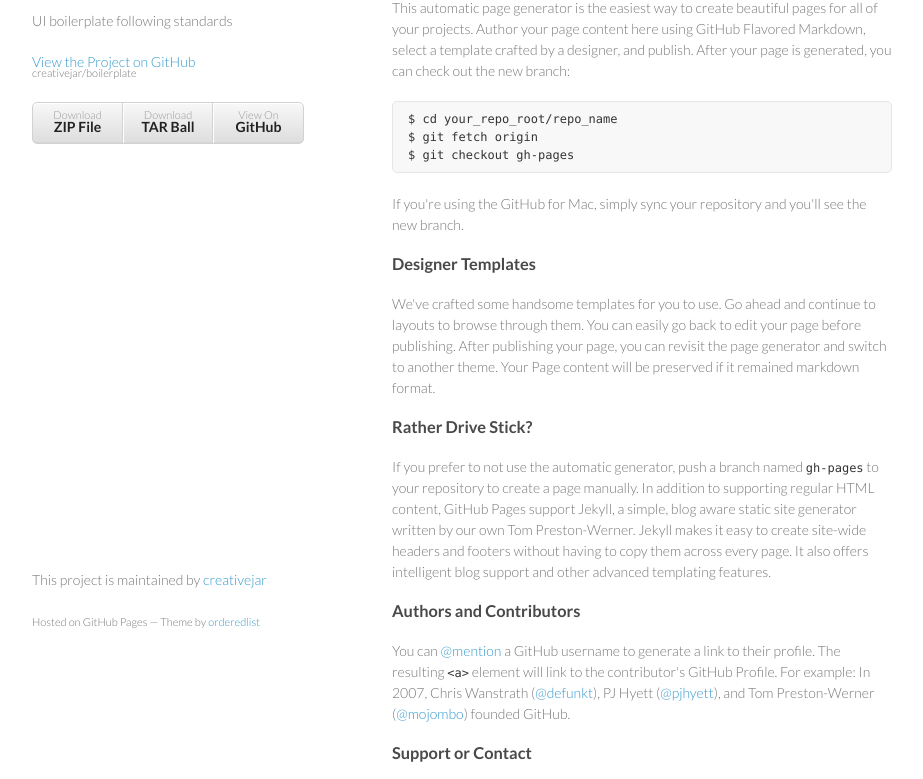
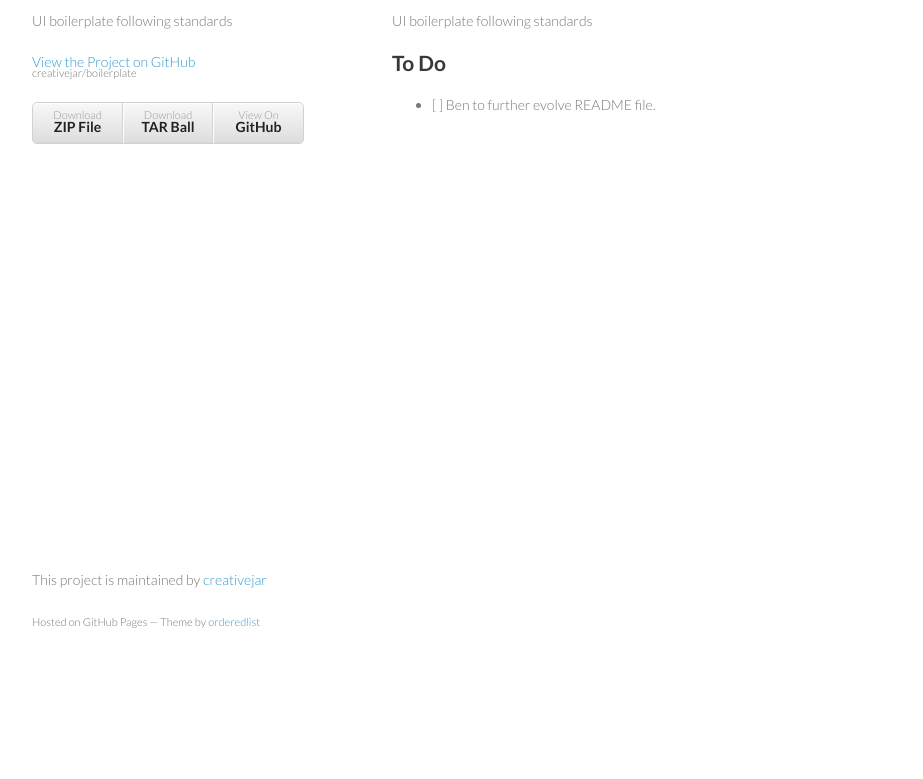
Before and after one commit to ajaykarwal/boilerplate, a plain HTML site: page index.html in a window 1280 px wide. Shown: the part 99-878 px from the top of the page, without its empty margins (178-1101 px from the left). After the commit the page ends 800 px from the top, so only its background shows below. Drawn offline with Linux system fonts and the light colour scheme.

```diff
--- a/index.html
+++ b/index.html
@@ -28,37 +28,17 @@
         </ul>
       </header>
       <section>
-        <h3>
-<a id="welcome-to-github-pages" class="anchor" href="#welcome-to-github-pages" aria-hidden="true"><span class="octicon octicon-link"></span></a>Welcome to GitHub Pages.</h3>
+        <h1>
+<a id="cj-ui-boilerplate" class="anchor" href="#cj-ui-boilerplate" aria-hidden="true"><span class="octicon octicon-link"></span></a>CJ UI Boilerplate</h1>
 
-<p>This automatic page generator is the easiest way to create beautiful pages for all of your projects. Author your page content here using GitHub Flavored Markdown, select a template crafted by a designer, and publish. After your page is generated, you can check out the new branch:</p>
+<p>UI boilerplate following standards</p>
 
-<pre><code>$ cd your_repo_root/repo_name
-$ git fetch origin
-$ git checkout gh-pages
-</code></pre>
+<h2>
+<a id="to-do" class="anchor" href="#to-do" aria-hidden="true"><span class="octicon octicon-link"></span></a>To Do</h2>
 
-<p>If you're using the GitHub for Mac, simply sync your repository and you'll see the new branch.</p>
-
-<h3>
-<a id="designer-templates" class="anchor" href="#designer-templates" aria-hidden="true"><span class="octicon octicon-link"></span></a>Designer Templates</h3>
-
-<p>We've crafted some handsome templates for you to use. Go ahead and continue to layouts to browse through them. You can easily go back to edit your page before publishing. After publishing your page, you can revisit the page generator and switch to another theme. Your Page content will be preserved if it remained markdown format.</p>
-
-<h3>
-<a id="rather-drive-stick" class="anchor" href="#rather-drive-stick" aria-hidden="true"><span class="octicon octicon-link"></span></a>Rather Drive Stick?</h3>
-
-<p>If you prefer to not use the automatic generator, push a branch named <code>gh-pages</code> to your repository to create a page manually. In addition to supporting regular HTML content, GitHub Pages support Jekyll, a simple, blog aware static site generator written by our own Tom Preston-Werner. Jekyll makes it easy to create site-wide headers and footers without having to copy them across every page. It also offers intelligent blog support and other advanced templating features.</p>
-
-<h3>
-<a id="authors-and-contributors" class="anchor" href="#authors-and-contributors" aria-hidden="true"><span class="octicon octicon-link"></span></a>Authors and Contributors</h3>
-
-<p>You can <a href="https://github.com/blog/821" class="user-mention">@mention</a> a GitHub username to generate a link to their profile. The resulting <code>&lt;a&gt;</code> element will link to the contributor's GitHub Profile. For example: In 2007, Chris Wanstrath (<a href="https://github.com/defunkt" class="user-mention">@defunkt</a>), PJ Hyett (<a href="https://github.com/pjhyett" class="user-mention">@pjhyett</a>), and Tom Preston-Werner (<a href="https://github.com/mojombo" class="user-mention">@mojombo</a>) founded GitHub.</p>
-
-<h3>
-<a id="support-or-contact" class="anchor" href="#support-or-contact" aria-hidden="true"><span class="octicon octicon-link"></span></a>Support or Contact</h3>
-
-<p>Having trouble with Pages? Check out the documentation at <a href="https://help.github.com/pages">https://help.github.com/pages</a> or contact <a href="mailto:support@github.com">support@github.com</a> and we’ll help you sort it out.</p>
+<ul>
+<li>[ ] Ben to further evolve README file.</li>
+</ul>
       </section>
       <footer>
         <p>This project is maintained by <a href="https://github.com/creativejar">creativejar</a></p>
```
Also changed, not shown: params.json (+1 -1 lines).
